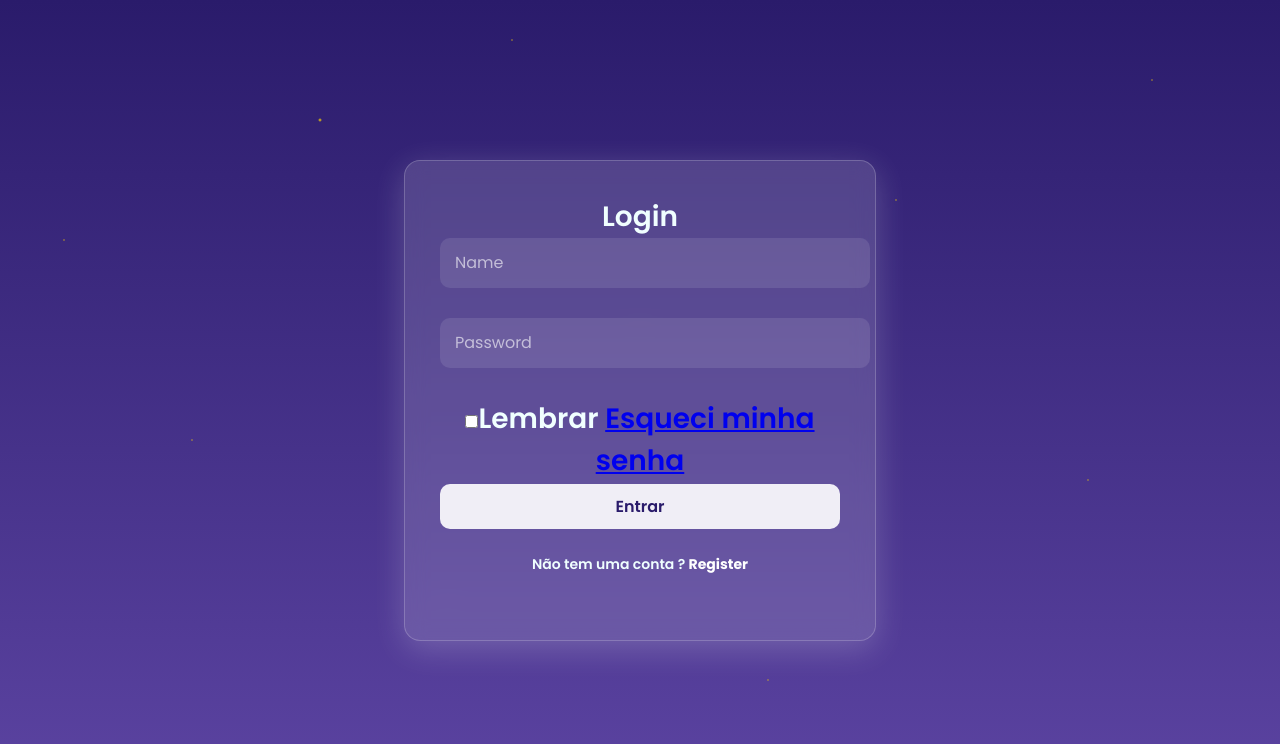
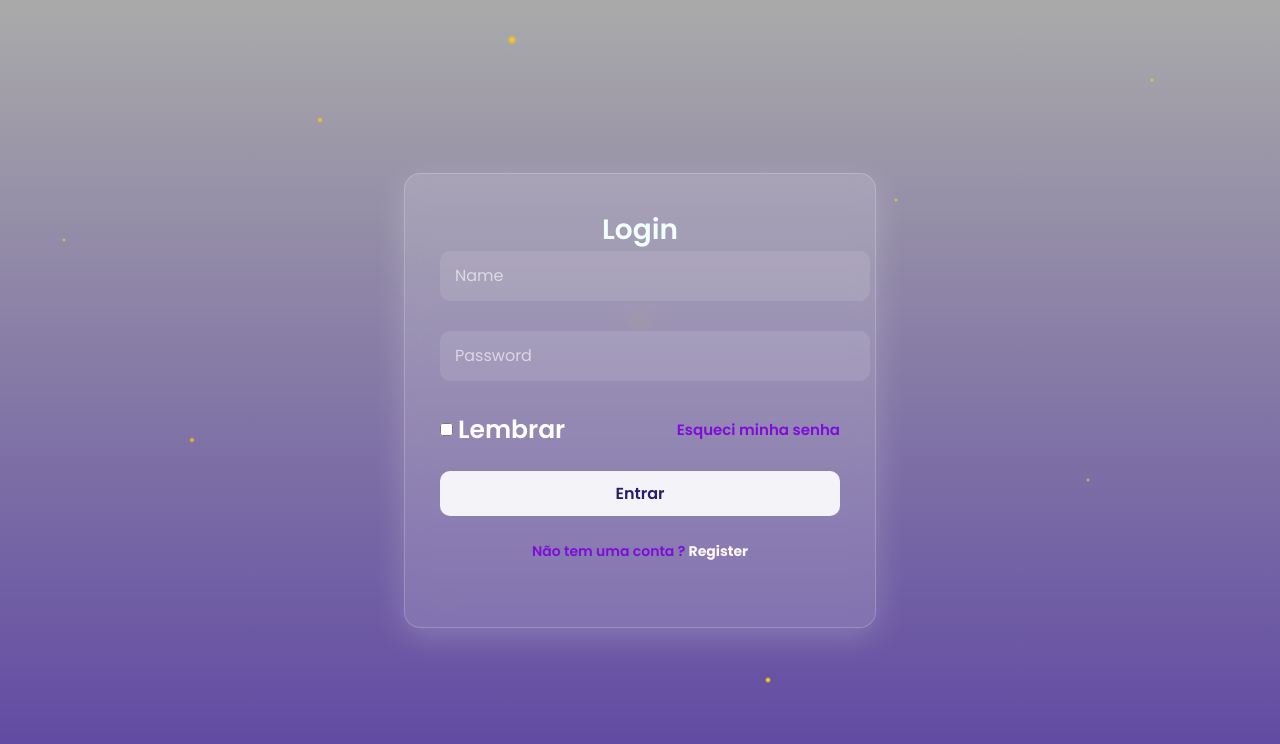
Before and after one commit to Enzo-Gabriel-2008/login-, a plain HTML site: page index.html in a window 1280 px wide. Drawn offline with Linux system fonts and the light colour scheme; some icons are missing.

Commit message:
Ajustando tela de login

```diff
--- a/index.html
+++ b/index.html
@@ -27,7 +27,7 @@
                     <i class="bx bx-lock"></i>
                 </div>
 
-                <div class="box-lembra-esqueci">
+                <div class="box-lembrar-esqueci">
                     <label>
                         <input type="checkbox">Lembrar
                     </label>
--- a/styles.css
+++ b/styles.css
@@ -13,7 +13,7 @@ body {
     align-items: center;
     min-height: 100vh;
     overflow: hidden;
-    background: linear-gradient(to bottom, #2a1b6b, #5c44a2);
+    background: linear-gradient(to bottom, #aaa, #5c44a2);
     position: relative;
 
 
@@ -26,16 +26,18 @@ body {
     width: 100%;
     height: 100%;
     background-image:
-        radial-gradient(2px 2px at 25% 15%,#FFD700, transparent),
-        radial-gradient(1px 1px at 50% 40%,#FFD700, transparent),
-        radial-gradient(1px 1px at 15% 55%,#FFD700, transparent),
-        radial-gradient(1px 1px at 70% 25%,#FFD700, transparent),
-        radial-gradient(1px 1px at 85% 60%,#FFD700, transparent),
-        radial-gradient(1px 1px at 35% 75%,#FFD700, transparent),
-        radial-gradient(1px 1px at 90% 10%,#FFD700, transparent),
-        radial-gradient(1px 1px at 5% 30%,#FFD700, transparent),
-        radial-gradient(1px 1px at 60% 85%,#FFD700, transparent),
-        radial-gradient(1px 1px at 40% 5%,#FFD700, transparent); ;
+        radial-gradient(3px 3px at 25% 15%,#FFD700, transparent),
+        radial-gradient(5px 5px at 50% 40%,#FFD700, transparent),
+        radial-gradient(3px 3px at 15% 55%,#FFD700, transparent),
+        radial-gradient(2px 2px at 70% 25%,#FFD700, transparent),
+        radial-gradient(2px 2px at 85% 60%,#FFD700, transparent),
+        radial-gradient(2px 2px at 35% 75%,#FFD700, transparent),
+        radial-gradient(2px 2px at 90% 10%,#FFD700, transparent),
+        radial-gradient(2px 2px at 5% 30%,#FFD700, transparent),
+        radial-gradient(2px 2px at 60% 85%,#FFD700, transparent),
+        radial-gradient(3px 3px at 60% 85%,#FFD700, transparent),
+        radial-gradient(3px 3px at 60% 85%,#FFD700, transparent),
+        radial-gradient(5px 5px at 40% 5%,#FFD700, transparent); ;
 
 }
 
@@ -106,26 +108,30 @@ body {
     display: flex;
     align-items: center;
     justify-content: space-between;
-    margin-bottom: 25px;
-    font-size: 15px;
+    margin-bottom: 20px;
+    font-size: 10px;
     color: #fff;
 }
+
 
 .box-lembrar-esqueci label{
     display: flex;
     align-items: center;
     gap: 5px;
+    font-size: 25px;
 
 }
 
 .box-lembrar-esqueci label input{
-   accent-color: #rgb(127,12,215);
+   accent-color: rgb(127,12,215);
+   font-size: 20px;
 }
 
 .box-lembrar-esqueci a {
-    color: #fff;
+    color: rgb(127,12,215);
     text-decoration: none;
     transition: 0.3s;
+    font-size: 15px;
 }
 
 
@@ -164,6 +170,7 @@ button:hover{
     text-align: center;
     margin-top: 25px;
     font-size: 14px;
+    color: rgb(127,12,215);
 
 }
 
@@ -171,6 +178,7 @@ button:hover{
     text-decoration: none;
      color: #fff;
      font-weight: bold;
+     color: rgb(249, 249, 249);
 
 
 
```
Also changed, not shown: 1 other file.
